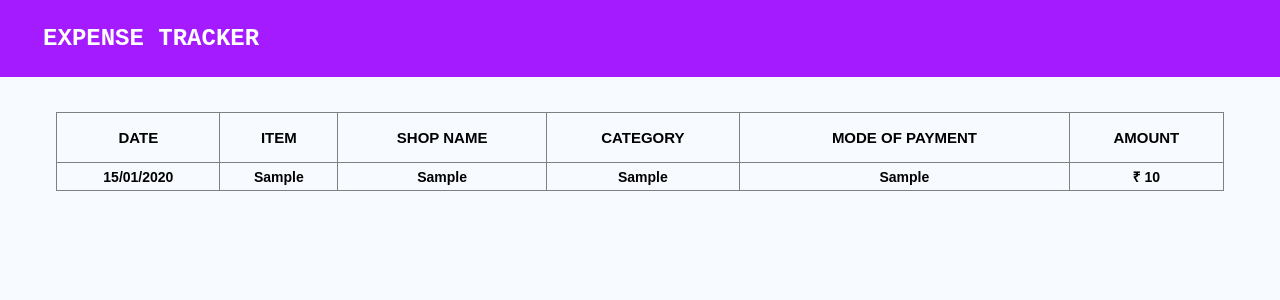
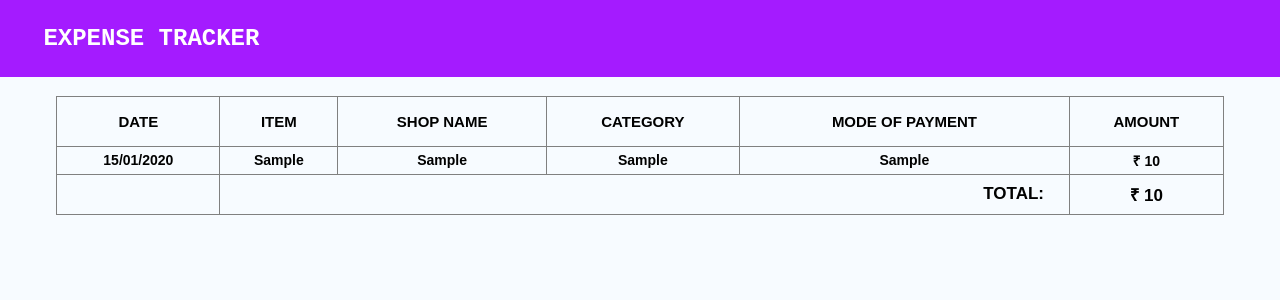
Before and after one commit to Ashwath-R-27/expense_tracker, a Flask app: page /dashboard/statement in a window 1280 px wide. Shown: the top 300 px of the page. Run offline with Flask 3, Linux system fonts and the light colour scheme; tables that the repository leaves empty or names only in its code hold one stand-in row (values such as "Sample post").

Commit message:
Add files via upload

```diff
--- a/Expense_tracker/app.py
+++ b/Expense_tracker/app.py
@@ -39,10 +39,13 @@ def entrypg():
 @app.route("/dashboard/statement")
 def statement():
     con=get_db()
-    cur=con.cursor()
-    cur.execute("SELECT DATE_FORMAT(date, '%d/%m/%Y') AS date,item,shop,category,mode,amount FROM rough")
-    result=cur.fetchall()
-    return render_template("statement.html",result=result)
+    cursor=con.cursor()
+    cursor.execute("SELECT DATE_FORMAT(date, '%d/%m/%Y') AS date,item,shop,category,mode,amount FROM rough")
+    result=cursor.fetchall()
+    cursor.execute("SELECT SUM(amount) FROM rough")
+    tot=cursor.fetchone()
+    con.close()
+    return render_template("statement.html",result=result,total=tot[0])
 
 @app.route("/submit_expenses", methods=["POST"])
 def submit_expenses():
--- a/Expense_tracker/static/statement.css
+++ b/Expense_tracker/static/statement.css
@@ -8,6 +8,7 @@ body{
     background-color: rgb(247, 251, 255);
     margin: 0;
     font-family: sans-serif;
+    padding-top: 60px;
 }
 
 .header {
@@ -15,6 +16,12 @@ body{
     background-color: var(--color--log);
     color: white;
     padding: 5px;
+
+    position: fixed;   /* makes it stick */
+    top: 0;            /* stick to top */
+    left: 0;
+    width: 100%;       /* full width */
+    z-index: 1000;
 }
 
 .header h2 {
--- a/Expense_tracker/templates/statement.html
+++ b/Expense_tracker/templates/statement.html
@@ -23,6 +23,7 @@
                         <th>AMOUNT</th>
                     </tr>
                 </thead>
+                <div class="st_tbody">
                 <tbody>
                     {% for i in result %}
                     <tr>
@@ -34,7 +35,15 @@
                         <td>₹ {{ i[5] }}</td>
                     </tr>
                     {% endfor %}
+                    <div class="total">
+                    <tr style="height: 40px;">
+                        <td></td>
+                        <td colspan="4" style="text-align: right; padding-right: 25px;font-size: 17px;">TOTAL:</td>
+                        <td style="font-size: 17px;">₹ {{ total }}</td>
+                    </tr>
+                    </div>
                 </tbody>
+                </div>
             </table>
         </div>
     </div>
```
Also changed, not shown: Expense_tracker/static/entrypg.css (+7 -0 lines), Expense_tracker/static/style.css (+7 -0 lines).
